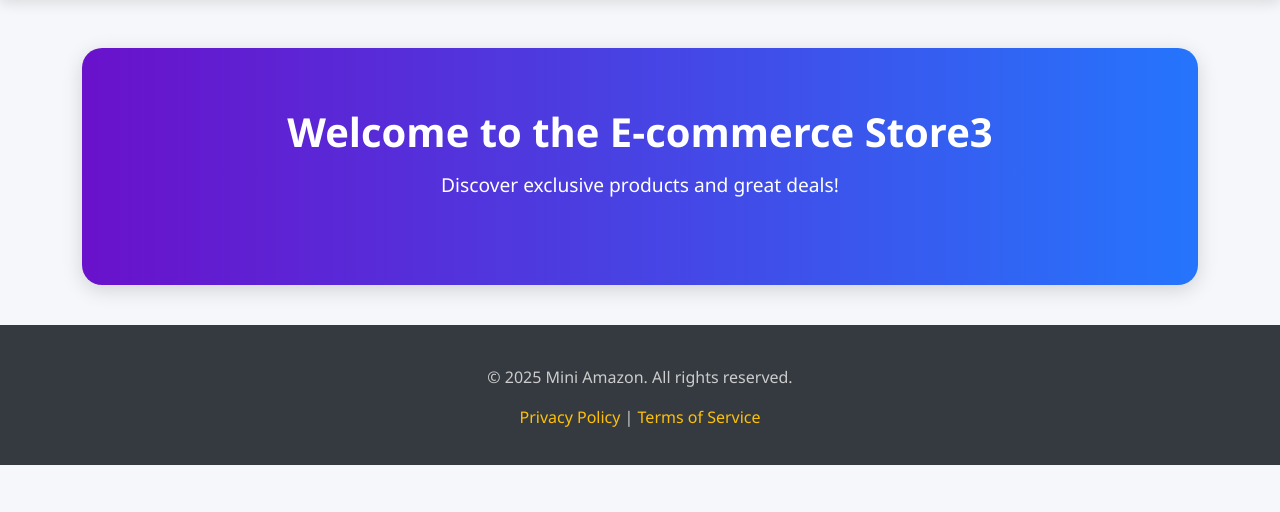
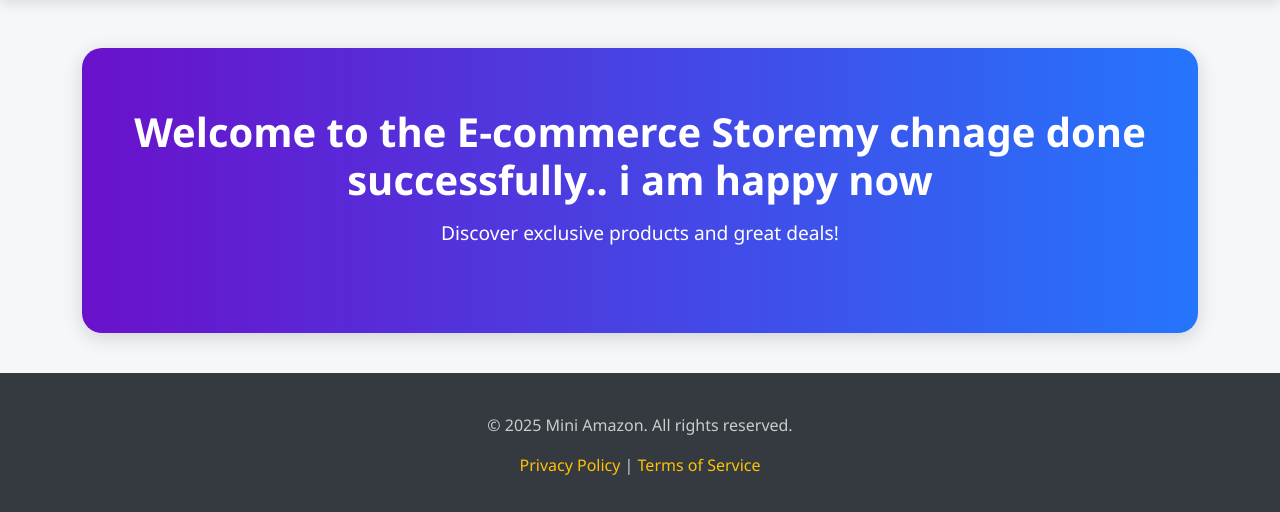
Before and after one commit to dtechpoint35-lab/django-cicd-project_new, a Django app: page / in a window 1280 px wide. Shown: the part 82-594 px from the top of the page. Run offline with Django 5.2, Linux system fonts and the light colour scheme.

Commit message:
Testing6

```diff
--- a/templates/home.html
+++ b/templates/home.html
@@ -29,7 +29,7 @@
   </style>
 
   <div class="home-banner mt-5">
-    <h2>Welcome to the E-commerce Store3</h2>
+    <h2>Welcome to the E-commerce Storemy chnage done successfully.. i am happy now</h2>
     <p>Discover exclusive products and great deals!</p>
 
   </div>
```
